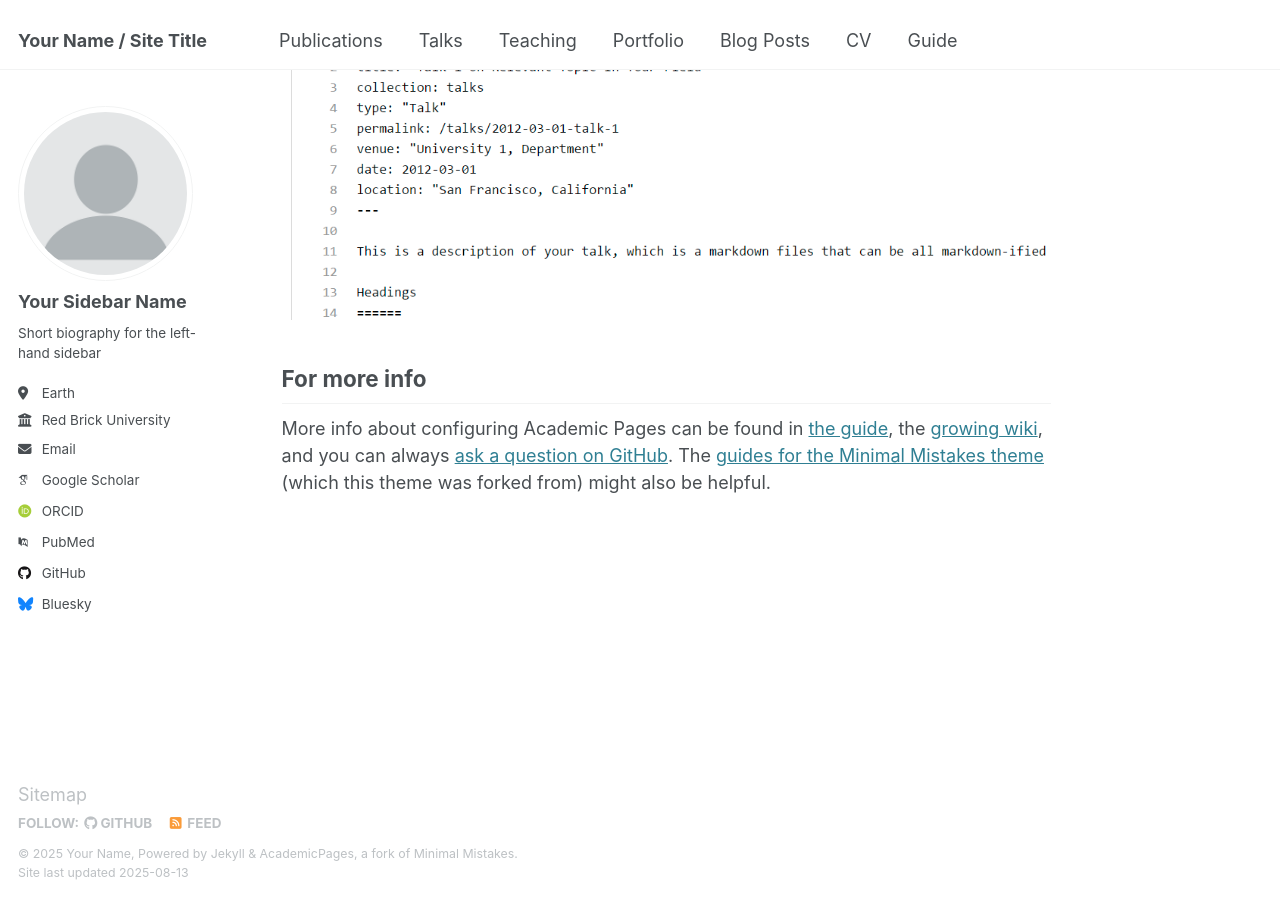
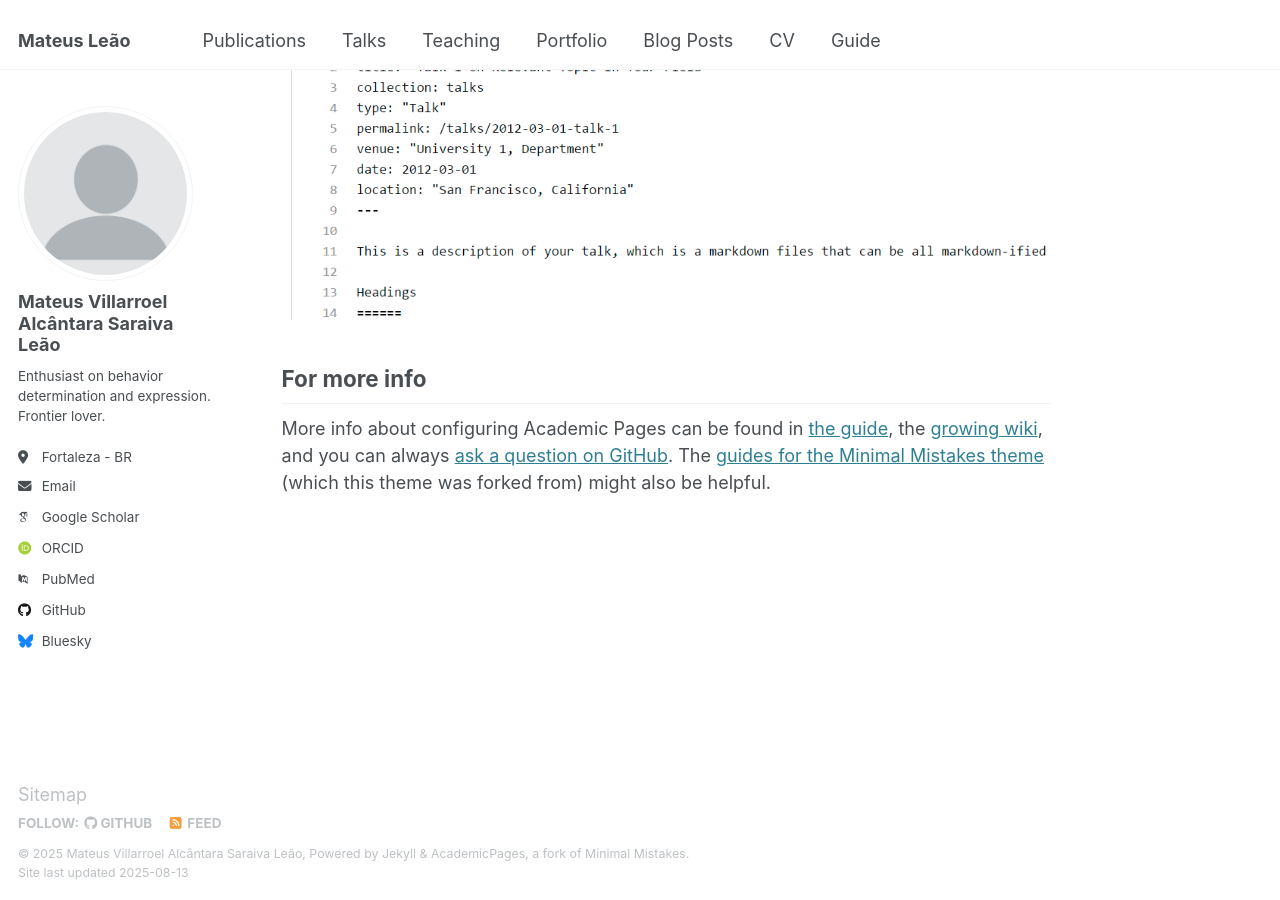
Before and after one commit to mateusvillarroel/mateusvillarroel.github.io, a Jekyll site: the page built from _pages/about.md, in a window 1280 px wide and 900 px high, scrolled down 2642 px. Built offline with Jekyll 4.4.1, drawn with Linux system fonts in a browser that asks for light colours; some web fonts are replaced.

Commit message:
Update _config.yml

```diff
--- a/_config.yml
+++ b/_config.yml
@@ -9,10 +9,10 @@
 # Basic Site Settings
 locale                   : "en-US"
 site_theme               : "default"
-title                    : "Your Name / Site Title"
+title                    : "Mateus Leão"
 title_separator          : "-"
-name                     : &name "Your Name"
-description              : &description "personal description"
+name                     : &name "Mateus Villarroel Alcântara Saraiva Leão"
+description              : &description "Enthusiast on behavior determination and expression. Frontier lover."
 url                      : https://mateusvillarroel.github.io # the base hostname & protocol for your site e.g. "https://[your GitHub username].github.io"
 baseurl                  : "" # the subpath of your site, e.g. "/blog"
 repository               : "academicpages/academicpages.github.io"
@@ -23,13 +23,13 @@ repository               : "academicpages/academicpages.github.io"
 author:
   # Biographic information
   avatar           : "profile.png"
-  name             : "Your Sidebar Name"
+  name             : "Mateus Villarroel Alcântara Saraiva Leão"
   pronouns         : # example: "she/her"
-  bio              : "Short biography for the left-hand sidebar"
-  location         : "Earth"
-  employer         : "Red Brick University"
+  bio              : "Enthusiast on behavior determination and expression. Frontier lover."
+  location         : "Fortaleza - BR"
+  employer         : #"Red Brick University"
   uri              : # URL
-  email            : "none@example.org"
+  email            : "villarroel.mateus@gmail.com"
 
   # Academic websites
   arxiv            : # URL - Update with the correct link to your profile
```
